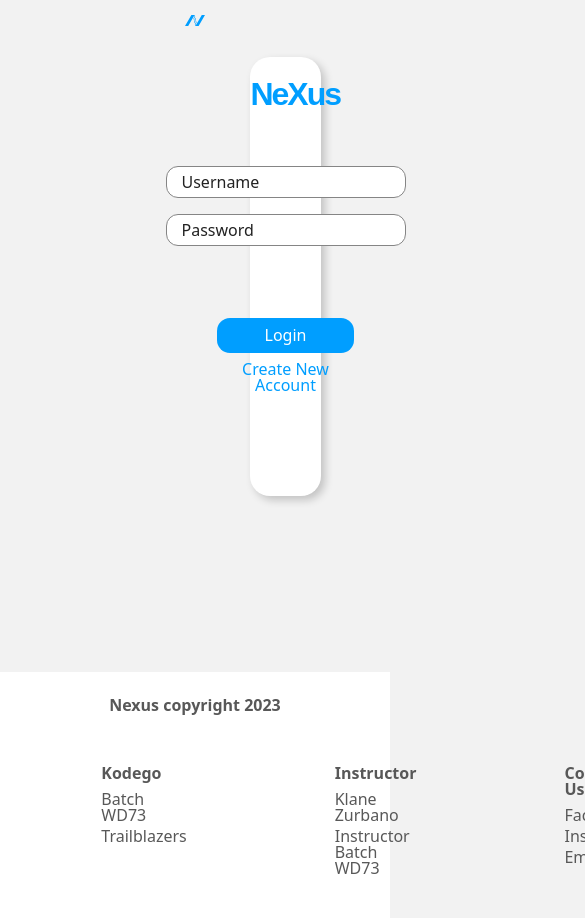
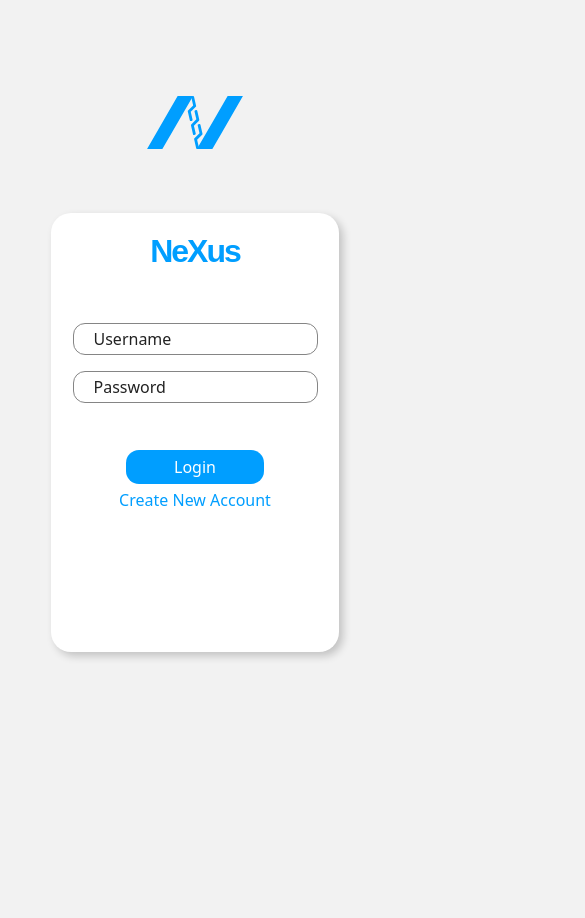
Before and after one commit to LymarPaller/nexus, a React (Vite) app: page / in a window 390 px wide. Shown: the top 918 px of the page, 585 px wide, since content can reach past the window. After the commit the page ends 844 px from the top, so only its background shows below. Built offline with nearby package versions, Linux system fonts and the light colour scheme.

Commit message:
feat: added mobile and tab response in login and reg page

```diff
--- a/src/components/Footer.jsx
+++ b/src/components/Footer.jsx
@@ -4,7 +4,7 @@ import EmailLink from '../app/linkEmail';
 
 
 function Footer() {
-    const klaneZurbanoFacebook = 'https://www.facebook.com/klanezurbano';
+    const klaneZurbanoFacebook = 'klanezurbano@gmail.com';
     const kodegoFacebook = 'https://www.facebook.com/KodegoPH'
     const facebookLink = 'https://www.facebook.com/cantleavethisempty';
     const instagramLink = 'https://www.instagram.com/your-instagram-link';
--- a/src/pages/LoginPage.jsx
+++ b/src/pages/LoginPage.jsx
@@ -5,7 +5,7 @@ import Logo from '../assets/nexus-logo-blue.svg';
 function LoginPage () {
     return (
         <>
-        <div>
+        <div className='login-page-main-container'>
 
             <div className='logo-container'>
                 <img src={Logo} alt="Nexus-logo" />
--- a/src/styles/Footer.scss
+++ b/src/styles/Footer.scss
@@ -1,10 +1,18 @@
+@import "main";
+
 .footer {
   margin-top: 10rem;
   display: flex;
+  width: 100%;
   flex-direction: column;
   background-color: var(--white);
   color: var(--grey-800);
   padding: 25px;
+
+
+  @include tablet {
+    display: none;
+  }
 
   .footer-row-1 {
     display: flex;
@@ -17,13 +25,14 @@
 
   .footer-row-2 {
     display: flex;
-    justify-content: center;
+    justify-content: space-between;
     margin-top: 2rem;
+    font-size: .8rem;
 
     .footer-column {
       padding: 10px;
-      margin-left: 4rem;
-      margin-right: 4rem;
+      margin-left: 1rem;
+      margin-right: 1rem;
 
       .footer-subrow {
         display: flex;
--- a/src/styles/HomePage.scss
+++ b/src/styles/HomePage.scss
@@ -1,3 +1,9 @@
+// @mixin mobile {
+//     @media (max-width: 480px) {
+//       @content;
+//     }
+//   }
+
 .home-page-main-container {
     display: flex;
     justify-content: space-between;
--- a/src/styles/LoginPage.scss
+++ b/src/styles/LoginPage.scss
@@ -1,13 +1,30 @@
+@import "main";
+
 //LOGIN PAGE
 
 .logo-container {
     display: flex;
     justify-content: center;
-    padding: 35px;
+    margin-top: 3rem;
+    margin-bottom: 3rem;
+
+    @include mobile {
+      padding: 0;
+      margin-bottom: 4rem;
+    }
   }
 
   .logo-container>img {
-    width: 5vw;
+    max-width: 6rem;
+
+    @include mobile {
+      min-width: 5rem;
+      margin-top: 3rem;
+    }
+    @include tablet {
+      min-width: 5rem;
+      margin-top: 3rem;
+    }
   }
 
   .card-container-login {
@@ -20,6 +37,11 @@
     width: 30vw;
     height: 55vh;
     margin-right: 1rem;
+
+
+    @include tablet {
+      display: none;
+    }
   }
 
   .image-container-login-front {
@@ -54,12 +76,24 @@
 
   .login-container {
     background-color: var(--white);
-    width: 18vw;
+    min-width: 16rem;
     height: 52vh;
     border-radius: 20px;
     margin-left: 4rem;
     margin-right: 1rem;
     box-shadow: var(--shadow-4);
+
+    @include mobile {
+      min-width: 16rem;
+      margin-left: 0;
+      margin-right: 0;
+    }
+
+    @include tablet {
+      min-width: 18rem;
+      margin-left: 0;
+      margin-right: 0;
+    }
 
   }
 
@@ -111,6 +145,7 @@
     padding: .5rem 3rem;
     color: var(--white);
     background-color: var(--primary-500);
+
   }
 
   .create-new-account {
@@ -118,112 +153,6 @@
     color: var(--primary-500);
     font-weight: bold;
   }
-
-  @media (max-width: 480px) {
-
-    .image-container-login-back,
-    .image-container-login-front {
-      display: none;
-    }
-
-    .image-main-container {
-
-      height: 0;
-      margin-right: 0;
-    }
-
-    .login-container {
-      width: 80%;
-      height: 45vh;
-      margin: 1rem auto;
-    }
-
-    .create-new-account {
-      text-align: center;
-    }
-
-    .button-container {
-      margin-top: 40px;
-    }
-
-    .button-container>button {
-      width: 100%;
-    }
-
-    .logo-container {
-      display: flex;
-      justify-content: center;
-      align-items: center;
-      padding: 15px;
-    }
-
-    .card-container-login {
-        display: flex;
-        justify-content: center;
-    }
-
-    .image-main-container {
-      position: relative;
-      width: 30vw;
-      height: 55vh;
-      margin-right: 1rem;
-    }
-
-    .image-container-login-front {
-      background-image: url(../assets/landing-page-back-photo.jpg);
-      background-position: right;
-      background-size: cover;
-      background-repeat: no-repeat;
-      width: 18vw;
-      height: 52vh;
-      border-radius: 20px;
-      margin-left: 1rem;
-      margin-right: 1rem;
-      position: absolute;
-      left: 0;
-      bottom: 0;
-    }
-
-    .image-container-login-back {
-      background-image: url(../assets/landing-page-photo.jpg);
-      background-position: center;
-      background-size: cover;
-      background-repeat: no-repeat;
-      width: 18vw;
-      height: 52vh;
-      border-radius: 20px;
-      margin-left: 1rem;
-      margin-right: 1rem;
-      position: absolute;
-      right: 0;
-    }
-
-    .login-container{
-        background-color: var(--white);
-        width: 18vw;
-        height: 52vh;
-        border-radius: 20px;
-        margin-left: 4rem;
-        margin-right: 1rem;
-        box-shadow: var(--shadow-4);
-    }
-
-    .login-container > h1 {
-      font-family: var(--headingFont);
-      font-weight: 700;
-      color: var(--primary-500);
-      text-align: center;
-      letter-spacing: -2px;
-    }
-
-    .form-login {
-      display: flex;
-      justify-content: center;
-      align-items: center;
-      flex-direction: column;
-    }
-  }
-
 
     input::placeholder {
       color: var(--black);
--- a/src/styles/RegisterPage.scss
+++ b/src/styles/RegisterPage.scss
@@ -1,13 +1,19 @@
- //REGISTRATION PAGE
+@import "main";
+
 
  .signup-login-container {
     background-color: var(--white);
-    width: 25vw;
-    height: 55vh;
+    min-width: 16rem;
+    height: max-content;
     border-radius: 20px;
     margin-left: 0;
     margin-right: 0;
     box-shadow: var(--shadow-4);
+
+    @include tablet {
+      min-width: 16rem;
+      height: 60vh;
+    }
 
   }
 
@@ -24,7 +30,12 @@
   }
 
   .button-register{
-    margin-top: 1rem;
+    margin-top: 1;
+  }
+
+  .button-register button{
+    margin-top: 0;
+    margin-bottom: 1rem;
   }
 
   form {
@@ -32,27 +43,3 @@
       padding-left: 10px;
     }
   }
-  @media (max-width: 480px) {
-    .signup-login-container {
-      width: 90vw;
-      height: auto;
-  }
-
-  .signup-login-container > h1 {
-      font-size: 1.5rem;
-  }
-
-  .form-signup {
-      margin-top: 2rem;
-  }
-
-  .button-register {
-      margin-top: 0.5rem;
-  }
-
-  form {
-      input {
-          padding-left: 5px;
-      }
-  }
-}
--- a/src/styles/main.scss
+++ b/src/styles/main.scss
@@ -280,3 +280,15 @@ ul {
   margin: 0 auto;
   margin-top: 1rem;
 }
+
+@mixin mobile {
+  @media (max-width: 480px) {
+    @content;
+  }
+}
+
+@mixin tablet {
+  @media (max-width: 720px) {
+    @content;
+  }
+}
```
